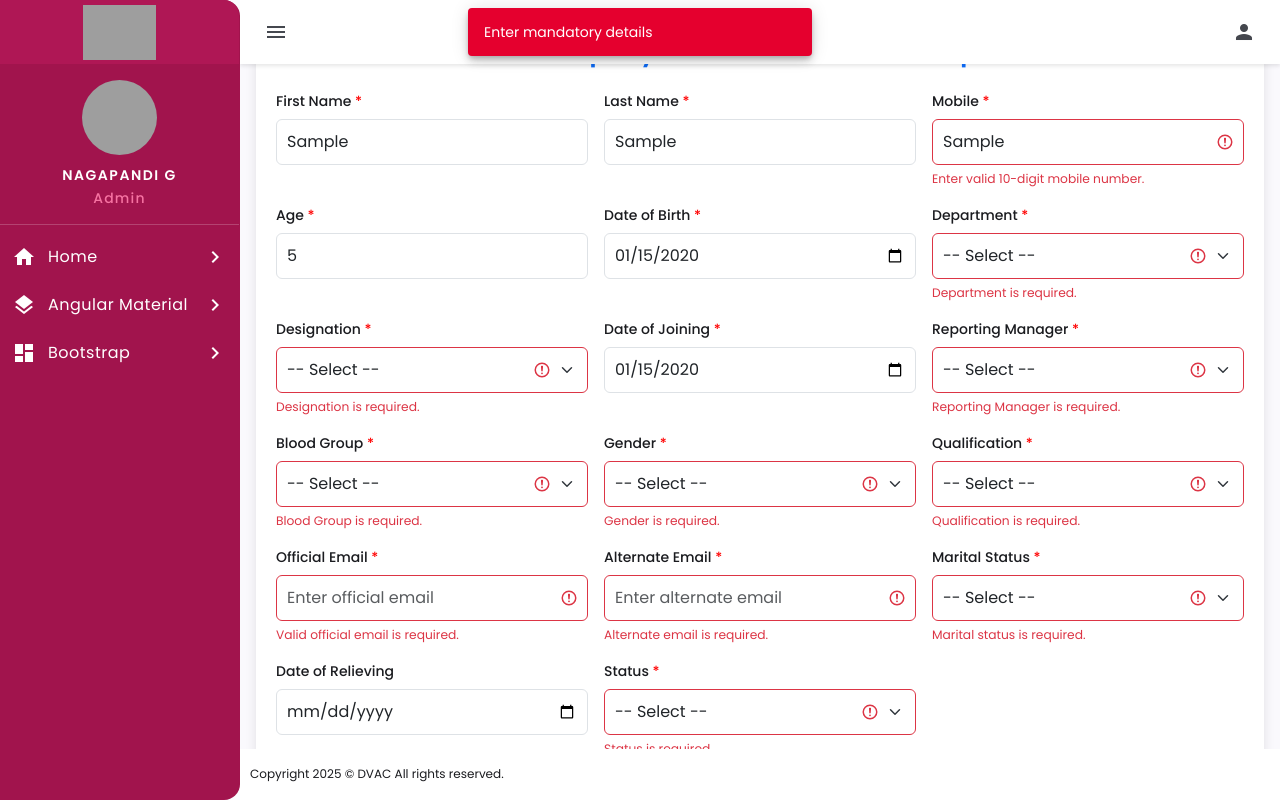
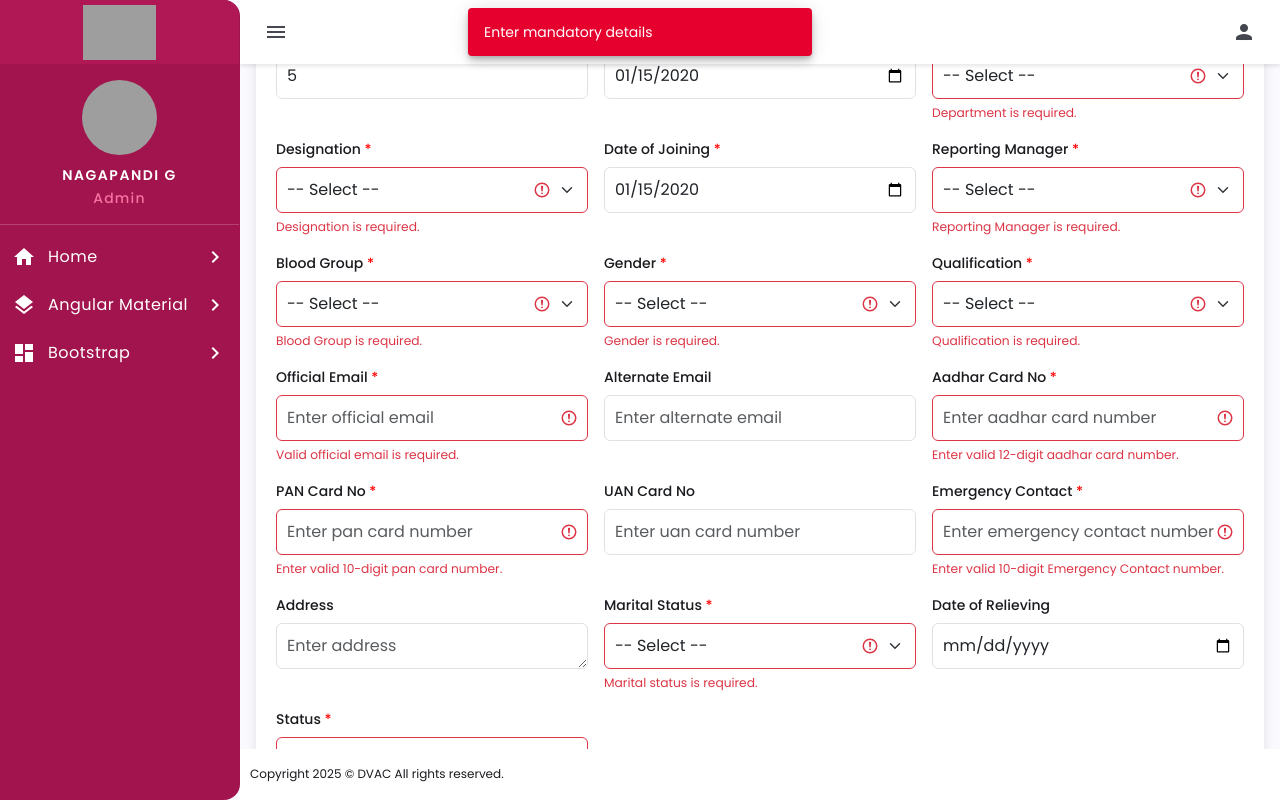
Before and after one commit to nagapandi1998/interlace, an Angular app: page /bootstrapform in a window 1280 px wide. Both pictures are taken after typing "Sample", "Sample", "Sample", "5", "2020-01-15", "2020-01-15" into the empty fields and a click on the button "Submit". Built offline with nearby package versions, Linux system fonts and the light colour scheme; grey boxes are pictures that could not be loaded.

Commit message:
Added a some fields

```diff
--- a/src/app/pages/bootstrap-form/bootstrap-form.html
+++ b/src/app/pages/bootstrap-form/bootstrap-form.html
@@ -3,7 +3,6 @@
     <h2 class="text-center mb-4">Employee Form - Bootstrap</h2>
 
     <div class="row g-3">
-      <!-- First Name -->
       <div class="col-12 col-md-6 col-lg-4">
         <label for="firstName" class="form-label">First Name <span>*</span></label>
         <input type="text" id="firstName" class="form-control" formControlName="firstName"
@@ -12,7 +11,6 @@
         <div class="invalid-feedback">First name is required.</div>
       </div>
 
-      <!-- Last Name -->
       <div class="col-12 col-md-6 col-lg-4">
         <label for="lastName" class="form-label">Last Name <span>*</span></label>
         <input type="text" id="lastName" class="form-control" formControlName="lastName"
@@ -21,15 +19,14 @@
         <div class="invalid-feedback">Last name is required.</div>
       </div>
 
-      <!-- Mobile -->
       <div class="col-12 col-md-6 col-lg-4">
         <label for="mobile" class="form-label">Mobile <span>*</span></label>
-        <input type="text" id="mobile" class="form-control" formControlName="mobile" placeholder="Enter mobile number" maxlength="10"
+        <input type="text" id="mobile" class="form-control" formControlName="mobile" placeholder="Enter mobile number"
+          maxlength="10"
           [ngClass]="{'is-invalid': employeeForm.get('mobile')?.invalid && employeeForm.get('mobile')?.touched}" />
         <div class="invalid-feedback">Enter valid 10-digit mobile number.</div>
       </div>
 
-      <!-- Age -->
       <div class="col-12 col-md-6 col-lg-4">
         <label for="age" class="form-label">Age <span>*</span></label>
         <input type="number" id="age" class="form-control" formControlName="age"
@@ -38,7 +35,6 @@
         <div class="invalid-feedback">Age is required.</div>
       </div>
 
-      <!-- DOB -->
       <div class="col-12 col-md-6 col-lg-4">
         <label for="dob" class="form-label">Date of Birth <span>*</span></label>
         <input type="date" id="dob" class="form-control" formControlName="dob"
@@ -46,7 +42,6 @@
         <div class="invalid-feedback">Date of Birth is required.</div>
       </div>
 
-      <!-- Department -->
       <div class="col-12 col-md-6 col-lg-4">
         <label for="department" class="form-label">Department <span>*</span></label>
         <select id="department" class="form-select" formControlName="department"
@@ -57,7 +52,6 @@
         <div class="invalid-feedback">Department is required.</div>
       </div>
 
-      <!-- Designation -->
       <div class="col-12 col-md-6 col-lg-4">
         <label for="designation" class="form-label">Designation <span>*</span></label>
         <select id="designation" class="form-select" formControlName="designation"
@@ -68,7 +62,6 @@
         <div class="invalid-feedback">Designation is required.</div>
       </div>
 
-      <!-- DOJ -->
       <div class="col-12 col-md-6 col-lg-4">
         <label for="doj" class="form-label">Date of Joining <span>*</span></label>
         <input type="date" id="doj" class="form-control" formControlName="doj"
@@ -76,7 +69,6 @@
         <div class="invalid-feedback">Date of Joining is required.</div>
       </div>
 
-      <!-- Reporting Manager -->
       <div class="col-12 col-md-6 col-lg-4">
         <label for="reportingManager" class="form-label">Reporting Manager <span>*</span></label>
         <select id="reportingManager" class="form-select" formControlName="reportingManager"
@@ -87,7 +79,6 @@
         <div class="invalid-feedback">Reporting Manager is required.</div>
       </div>
 
-      <!-- Blood Group -->
       <div class="col-12 col-md-6 col-lg-4">
         <label for="bloodGroup" class="form-label">Blood Group <span>*</span></label>
         <select id="bloodGroup" class="form-select" formControlName="bloodGroup"
@@ -98,7 +89,6 @@
         <div class="invalid-feedback">Blood Group is required.</div>
       </div>
 
-      <!-- Gender -->
       <div class="col-12 col-md-6 col-lg-4">
         <label for="gender" class="form-label">Gender <span>*</span></label>
         <select id="gender" class="form-select" formControlName="gender"
@@ -112,7 +102,6 @@
         </div>
       </div>
 
-      <!-- Qualification -->
       <div class="col-12 col-md-6 col-lg-4">
         <label for="qualification" class="form-label">Qualification <span>*</span></label>
         <select id="qualification" class="form-select" formControlName="qualification"
@@ -123,7 +112,6 @@
         <div class="invalid-feedback">Qualification is required.</div>
       </div>
 
-      <!-- Official Email -->
       <div class="col-12 col-md-6 col-lg-4">
         <label for="officialMailId" class="form-label">Official Email <span>*</span></label>
         <input type="email" id="officialMailId" class="form-control" formControlName="officialMailId"
@@ -132,16 +120,50 @@
         <div class="invalid-feedback">Valid official email is required.</div>
       </div>
 
-      <!-- Alternate Email -->
       <div class="col-12 col-md-6 col-lg-4">
-        <label for="altemail" class="form-label">Alternate Email <span>*</span></label>
+        <label for="altemail" class="form-label">Alternate Email </label>
         <input type="email" id="altemail" class="form-control" formControlName="altemail"
           [ngClass]="{'is-invalid': employeeForm.get('altemail')?.invalid && employeeForm.get('altemail')?.touched}"
           placeholder="Enter alternate email" />
-        <div class="invalid-feedback">Alternate email is required.</div>
       </div>
 
-      <!-- Marital Status -->
+      <div class="col-12 col-md-6 col-lg-4">
+        <label for="aadhar" class="form-label">Aadhar Card No <span>*</span></label>
+        <input type="text" id="aadhar" class="form-control" formControlName="aadhar"
+          placeholder="Enter aadhar card number" maxlength="12"
+          [ngClass]="{'is-invalid': employeeForm.get('aadhar')?.invalid && employeeForm.get('aadhar')?.touched}" />
+        <div class="invalid-feedback">Enter valid 12-digit aadhar card number.</div>
+      </div>
+
+      <div class="col-12 col-md-6 col-lg-4">
+        <label for="pan" class="form-label">PAN Card No <span>*</span></label>
+        <input type="text" id="pan" class="form-control" formControlName="pan" placeholder="Enter pan card number"
+          maxlength="10"
+          [ngClass]="{'is-invalid': employeeForm.get('pan')?.invalid && employeeForm.get('pan')?.touched}" />
+        <div class="invalid-feedback">Enter valid 10-digit pan card number.</div>
+      </div>
+
+      <div class="col-12 col-md-6 col-lg-4">
+        <label for="uan" class="form-label">UAN Card No </label>
+        <input type="text" id="uan" class="form-control" formControlName="uan" placeholder="Enter uan card number"
+          maxlength="12"
+          [ngClass]="{'is-invalid': employeeForm.get('uan')?.invalid && employeeForm.get('uan')?.touched}" />
+        <div class="invalid-feedback">Enter valid 12-digit aadhar card number.</div>
+      </div>
+
+      <div class="col-12 col-md-6 col-lg-4">
+        <label for="emermobile" class="form-label">Emergency Contact <span>*</span></label>
+        <input type="text" id="emermobile" class="form-control" formControlName="emermobile"
+          placeholder="Enter emergency contact number" maxlength="10"
+          [ngClass]="{'is-invalid': employeeForm.get('emermobile')?.invalid && employeeForm.get('emermobile')?.touched}" />
+        <div class="invalid-feedback">Enter valid 10-digit Emergency Contact number.</div>
+      </div>
+
+      <div class="col-12 col-md-6 col-lg-4">
+        <label for="address" class="form-label">Address</label>
+        <textarea name="address" id="address" class="form-control" formControlName="address" rows="1" placeholder="Enter address"></textarea>
+      </div>
+
       <div class="col-12 col-md-6 col-lg-4">
         <label for="maritalStatus" class="form-label">Marital Status <span>*</span></label>
         <select id="maritalStatus" class="form-select" formControlName="maritalStatus"
@@ -156,13 +178,11 @@
         </div>
       </div>
 
-      <!-- DOR -->
       <div class="col-12 col-md-6 col-lg-4">
         <label for="dor" class="form-label">Date of Relieving</label>
         <input type="date" id="dor" class="form-control" formControlName="dor" />
       </div>
 
-      <!-- Status -->
       <div class="col-12 col-md-6 col-lg-4">
         <label for="status" class="form-label">Status <span>*</span></label>
         <select id="status" class="form-select" formControlName="status"
--- a/src/app/pages/bootstrap-form/bootstrap-form.ts
+++ b/src/app/pages/bootstrap-form/bootstrap-form.ts
@@ -46,8 +46,13 @@ export class BootstrapForm {
       qualification: ['', Validators.required],
       status: ['', Validators.required],
       officialMailId: ['', [Validators.required, Validators.email]],
-      altemail: ['', Validators.required],
+      altemail: [''],
       maritalStatus: ['', Validators.required],
+      aadhar: ['', [Validators.required, Validators.pattern(/^\d{12}$/)]],
+      pan: ['', [Validators.required]],
+      uan: [''],
+      emermobile: ['', [Validators.required, Validators.pattern(/^[6-9]\d{9}$/)]],
+      address: [''],
     });
   }
 
--- a/src/app/pages/home/home.html
+++ b/src/app/pages/home/home.html
@@ -1,5 +1,4 @@
 <div class="home-container">
-
   <div style="text-align: center;">
     <button class="mat-button" (click)="navigateTo('materialform')">Angular Material</button>
     <button (click)="navigateTo('bootstrapform')">Ng Bootstrap</button>
--- a/src/app/pages/material-form/material-form.html
+++ b/src/app/pages/material-form/material-form.html
@@ -3,7 +3,6 @@
     <h2>Employee Form - Material</h2>
 
     <div class="grid-container">
-      <!-- First Name -->
       <mat-form-field appearance="outline">
         <mat-label>First Name</mat-label>
         <input matInput formControlName="firstName" />
@@ -12,7 +11,6 @@
         </mat-error>
       </mat-form-field>
 
-      <!-- Last Name -->
       <mat-form-field appearance="outline">
         <mat-label>Last Name</mat-label>
         <input matInput formControlName="lastName" />
@@ -21,7 +19,6 @@
         </mat-error>
       </mat-form-field>
 
-      <!-- Mobile -->
       <mat-form-field appearance="outline">
         <mat-label>Mobile</mat-label>
         <input matInput formControlName="mobile" maxlength="10" />
@@ -30,7 +27,6 @@
         </mat-error>
       </mat-form-field>
 
-      <!-- Age -->
       <mat-form-field appearance="outline">
         <mat-label>Age</mat-label>
         <input matInput type="number" formControlName="age" />
@@ -39,7 +35,6 @@
         </mat-error>
       </mat-form-field>
 
-      <!-- Gender -->
       <mat-form-field appearance="outline">
         <mat-label>Gender</mat-label>
         <mat-select formControlName="gender">
@@ -52,32 +47,31 @@
         </mat-error>
       </mat-form-field>
 
-      <!-- Qualification -->
       <mat-form-field appearance="outline">
         <mat-label>Qualification</mat-label>
         <mat-select formControlName="qualification">
           <mat-option *ngFor="let qual of qualifications" [value]="qual">{{ qual }}</mat-option>
         </mat-select>
-        <mat-error *ngIf="employeeForm.get('qualification')?.touched && employeeForm.get('qualification')?.invalid">
+        <mat-error *ngIf="
+            employeeForm.get('qualification')?.touched && employeeForm.get('qualification')?.invalid
+          ">
           Qualification is required
         </mat-error>
       </mat-form-field>
 
-
-      <!-- Marital Status -->
       <mat-form-field appearance="outline">
         <mat-label>Marital Status</mat-label>
         <mat-select formControlName="maritalStatus">
           <mat-option value="single">Single</mat-option>
           <mat-option value="married">Married</mat-option>
         </mat-select>
-        <mat-error *ngIf="employeeForm.get('maritalStatus')?.touched && employeeForm.get('maritalStatus')?.invalid">
+        <mat-error *ngIf="
+            employeeForm.get('maritalStatus')?.touched && employeeForm.get('maritalStatus')?.invalid
+          ">
           Marital status is required
         </mat-error>
       </mat-form-field>
 
-
-      <!-- Department -->
       <mat-form-field appearance="outline">
         <mat-label>Department</mat-label>
         <mat-select formControlName="department">
@@ -88,33 +82,71 @@
         </mat-error>
       </mat-form-field>
 
-      <!-- Designation -->
       <mat-form-field appearance="outline">
         <mat-label>Designation</mat-label>
         <mat-select formControlName="designation">
           <mat-option *ngFor="let des of designations" [value]="des">{{ des }}</mat-option>
         </mat-select>
-        <mat-error *ngIf="employeeForm.get('designation')?.touched && employeeForm.get('designation')?.invalid">
+        <mat-error *ngIf="
+            employeeForm.get('designation')?.touched && employeeForm.get('designation')?.invalid
+          ">
           Designation is required
         </mat-error>
       </mat-form-field>
 
-      <!-- Official Mail ID -->
       <mat-form-field appearance="outline">
         <mat-label>Official Mail ID</mat-label>
         <input matInput formControlName="officialMailId" />
-        <mat-error *ngIf="employeeForm.get('officialMailId')?.touched && employeeForm.get('officialMailId')?.invalid">
+        <mat-error *ngIf="
+            employeeForm.get('officialMailId')?.touched &&
+            employeeForm.get('officialMailId')?.invalid
+          ">
           Enter a valid official email
         </mat-error>
       </mat-form-field>
 
-      <!-- Alternate Email -->
       <mat-form-field appearance="outline">
         <mat-label>Alternate Email</mat-label>
         <input matInput formControlName="altemail" />
       </mat-form-field>
 
-      <!-- DOB -->
+      <mat-form-field appearance="outline">
+        <mat-label>Aadhar Card No</mat-label>
+        <input matInput formControlName="aadhar" maxlength="12" />
+        <mat-error *ngIf="employeeForm.get('aadhar')?.touched && employeeForm.get('aadhar')?.invalid">
+          Enter a valid 12-digit aadhar card number
+        </mat-error>
+      </mat-form-field>
+
+      <mat-form-field appearance="outline">
+        <mat-label>PAN Card No</mat-label>
+        <input matInput formControlName="pan" maxlength="10" />
+        <mat-error *ngIf="employeeForm.get('pan')?.touched && employeeForm.get('pan')?.invalid">
+          Enter a valid 10-digit pan card number
+        </mat-error>
+      </mat-form-field>
+
+      <mat-form-field appearance="outline">
+        <mat-label>UAN Card No</mat-label>
+        <input matInput formControlName="uan" maxlength="12" />
+        <mat-error *ngIf="employeeForm.get('uan')?.touched && employeeForm.get('uan')?.invalid">
+          Enter a valid 12-digit pan card number
+        </mat-error>
+      </mat-form-field>
+
+      <mat-form-field appearance="outline">
+        <mat-label>Emergency Contact</mat-label>
+        <input matInput formControlName="emermobile" maxlength="10" />
+        <mat-error *ngIf="employeeForm.get('emermobile')?.touched && employeeForm.get('emermobile')?.invalid">
+          Enter a valid 10-digit Emergency Contact number
+        </mat-error>
+      </mat-form-field>
+
+      <mat-form-field appearance="outline">
+        <mat-label>Address</mat-label>
+        <textarea matInput formControlName="address" rows="1"></textarea>
+      </mat-form-field>
+
       <mat-form-field appearance="outline">
         <mat-label>Date of Birth</mat-label>
         <input matInput [matDatepicker]="dobPicker" formControlName="dob" />
@@ -125,7 +157,6 @@
         </mat-error>
       </mat-form-field>
 
-      <!-- DOJ -->
       <mat-form-field appearance="outline">
         <mat-label>Date of Joining</mat-label>
         <input matInput [matDatepicker]="dojPicker" formControlName="doj" />
@@ -136,19 +167,19 @@
         </mat-error>
       </mat-form-field>
 
-      <!-- Reporting Manager -->
       <mat-form-field appearance="outline">
         <mat-label>Reporting Manager</mat-label>
         <mat-select formControlName="reportingManager">
           <mat-option *ngFor="let manager of managers" [value]="manager">{{ manager }}</mat-option>
         </mat-select>
-        <mat-error
-          *ngIf="employeeForm.get('reportingManager')?.touched && employeeForm.get('reportingManager')?.invalid">
+        <mat-error *ngIf="
+            employeeForm.get('reportingManager')?.touched &&
+            employeeForm.get('reportingManager')?.invalid
+          ">
           Manager is required
         </mat-error>
       </mat-form-field>
 
-      <!-- Blood Group -->
       <mat-form-field appearance="outline">
         <mat-label>Blood Group</mat-label>
         <mat-select formControlName="bloodGroup">
@@ -159,7 +190,6 @@
         </mat-error>
       </mat-form-field>
 
-      <!-- DOR -->
       <mat-form-field appearance="outline">
         <mat-label>Date of Relieving </mat-label>
         <input matInput [matDatepicker]="dorPicker" formControlName="dor" />
@@ -167,7 +197,6 @@
         <mat-datepicker #dorPicker></mat-datepicker>
       </mat-form-field>
 
-      <!-- Status -->
       <mat-form-field appearance="outline">
         <mat-label>Status</mat-label>
         <mat-select formControlName="status">
@@ -180,10 +209,11 @@
       </mat-form-field>
     </div>
 
-    <!-- Buttons -->
     <div class="button-row">
       <button mat-raised-button color="primary" type="submit">Submit</button>
-      <button mat-stroked-button color="accent" type="button" class="back-btn" (click)="goBack()">Back</button>
+      <button mat-stroked-button color="accent" type="button" class="back-btn" (click)="goBack()">
+        Back
+      </button>
     </div>
   </form>
 </div>
--- a/src/app/pages/material-form/material-form.scss
+++ b/src/app/pages/material-form/material-form.scss
@@ -26,9 +26,6 @@ h2 {
     grid-template-columns: repeat(3, 1fr);
   }
 
-  // @media (min-width: 1280px) {
-  //   grid-template-columns: repeat(3, 1fr);
-  // }
 }
 
 mat-form-field {
--- a/src/app/pages/material-form/material-form.ts
+++ b/src/app/pages/material-form/material-form.ts
@@ -65,6 +65,11 @@ export class MaterialForm {
       officialMailId: ['', [Validators.required, Validators.email]],
       altemail: [''],
       maritalStatus: ['', Validators.required],
+      aadhar: ['', [Validators.required, Validators.pattern(/^\d{12}$/)]],
+      pan: ['', [Validators.required]],
+      uan: [''],
+      emermobile: ['', [Validators.required, Validators.pattern(/^[6-9]\d{9}$/)]],
+      address: [''],
     });
   }
 
--- a/src/app/shared/layout/layout.html
+++ b/src/app/shared/layout/layout.html
@@ -1,6 +1,5 @@
 <mat-sidenav-container class="layout-container">
 
-  <!-- Sidebar -->
   <mat-sidenav #sidenav [mode]="'side'" [(opened)]="isSidebarOpen" class="sidenav">
     <mat-toolbar>
       <img src="https://js.devexpress.com/Content/Images/Frameworks/Angular.png" alt="logo Image" />
@@ -38,7 +37,6 @@
     </mat-nav-list>
   </mat-sidenav>
 
-  <!-- Main Content -->
   <mat-sidenav-content class="main-content">
     <app-header (toggleSidebar)="toggleSidebar()"></app-header>
     <div class="content-wrapper">
```
Also changed, not shown: src/app/pages/home/home.scss (+7 -2 lines).
